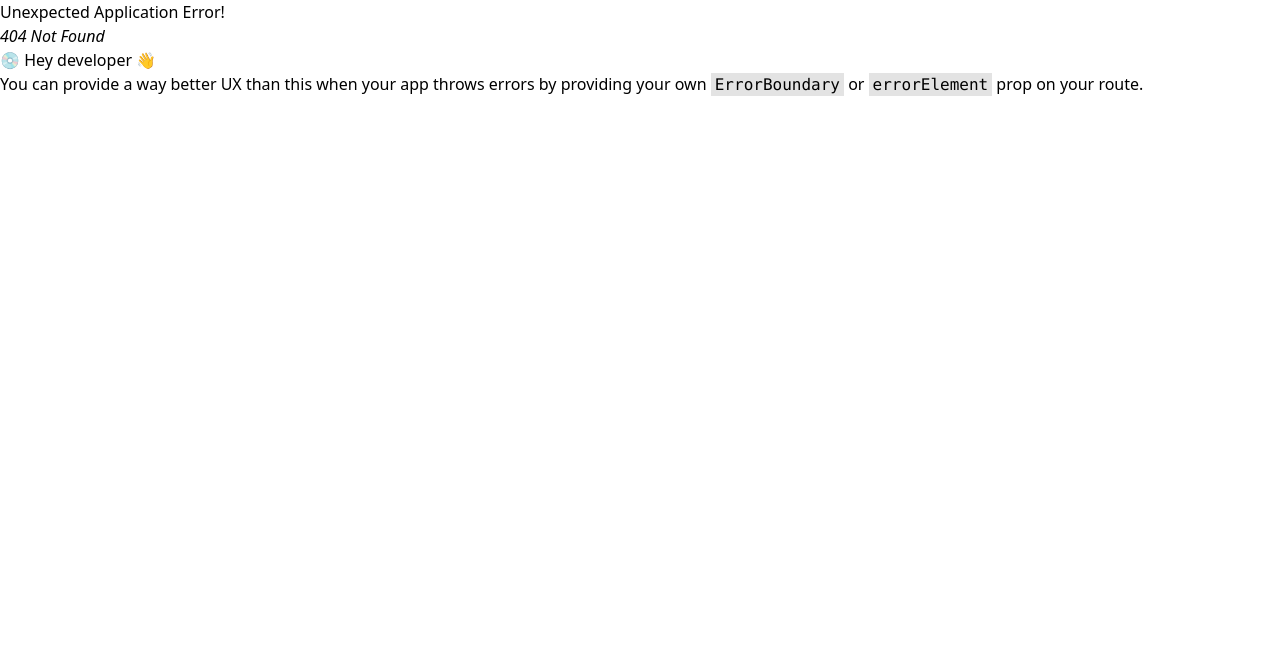
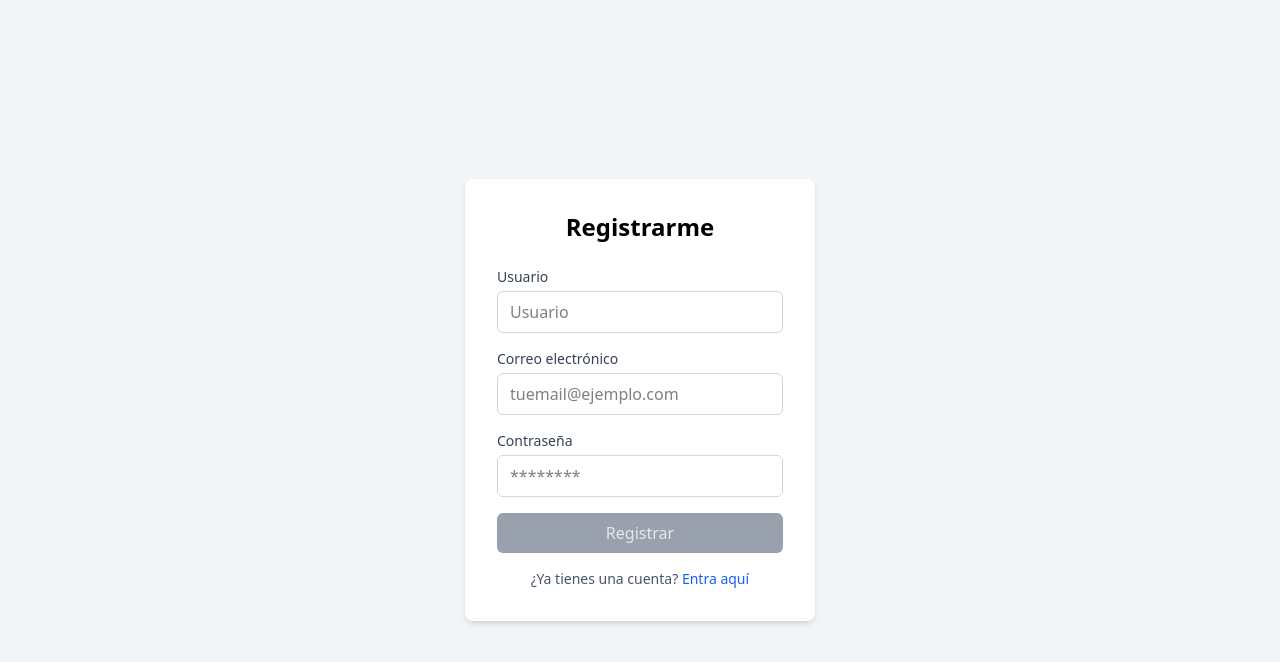
Before and after one commit to SebastianGit110/proyecto-distribuidos-front, a React (Vite) app: page /register in a window 1280 px wide. Before the commit this address had no page. Shown: the top 662 px of the page. Built offline with nearby package versions, Linux system fonts and the light colour scheme.

Commit message:
auth y subjects desde api

```diff
--- a/package.json
+++ b/package.json
@@ -11,6 +11,7 @@
   },
   "dependencies": {
     "@tailwindcss/vite": "^4.1.13",
+    "axios": "^1.12.2",
     "react": "^18.2.0",
     "react-dom": "^18.2.0",
     "react-router-dom": "^7.6.0",
--- /dev/null
+++ b/src/api/index.ts
@@ -0,0 +1,44 @@
+import axios from "axios";
+import { LoginI, SignupI } from "../types";
+
+export const register = async (body: SignupI) =>
+  await axios.post(
+    `https://proyectodistribuidosfastapimongodbia-production.up.railway.app/auth/signup`,
+    body,
+    {
+      headers: {
+        "Content-Type": "application/json",
+      },
+    }
+  );
+
+export const login = async (body: LoginI) => {
+  const params = new URLSearchParams();
+  params.append("username", body.username);
+  params.append("password", body.password);
+
+  return await axios.post(
+    `https://proyectodistribuidosfastapimongodbia-production.up.railway.app/auth/login`,
+    params,
+    {
+      headers: {
+        "Content-Type": "application/x-www-form-urlencoded",
+      },
+    }
+  );
+};
+
+export const getSubjects = async () => {
+  const token = localStorage.getItem("token");
+
+  console.log("EL TOKEN A ENVIAR EN GETSUBJECTS ES", token);
+
+  return await axios.get(
+    "https://proyectodistribuidosfastapimongodbia-production.up.railway.app/subjects/",
+    {
+      headers: {
+        Authorization: `Bearer ${token}`,
+      },
+    }
+  );
+};
--- a/src/auth/Login.tsx
+++ b/src/auth/Login.tsx
@@ -1,4 +1,44 @@
+import { useNavigate } from "react-router-dom";
+import { LoginI } from "../types";
+import { useState } from "react";
+import { login } from "../api";
+
 export const Login = () => {
+  const navigate = useNavigate();
+
+  const [formData, setFormData] = useState<LoginI>({
+    username: "",
+    password: "",
+  });
+
+  const handleOnChange = (e: React.ChangeEvent<HTMLInputElement>) => {
+    const { name, value } = e.target;
+    setFormData((prev) => ({
+      ...prev,
+      [name]: value,
+    }));
+  };
+
+  const handleLogin = async () => {
+    try {
+      console.log("LA DATA AL LOGUEARME ES", formData);
+      const response = await login(formData);
+
+      localStorage.setItem('token', response.data.access_token)
+
+      console.log("LA RESPUESTA AL LOGUEARME ES", response);
+
+      navigate('/home')
+    } catch (error) {
+      console.log("ERROR AL LOGUEARME", error);
+      alert("Hubo un error al loguearme");
+    }
+  };
+
+  const handleRegister = () => {
+    navigate("/register");
+  };
+
   return (
     <div className="flex items-center justify-center min-h-screen bg-gray-100">
       <div className="bg-white p-8 rounded-lg shadow-md w-[350px]">
@@ -7,12 +47,14 @@ export const Login = () => {
         <div className="space-y-4">
           <div>
             <label className="block text-sm font-medium text-gray-700 mb-1">
-              Correo electrónico
+              Usuario
             </label>
             <input
-              type="email"
-              placeholder="tuemail@ejemplo.com"
+              type="text"
+              name='username'
+              placeholder="Usuario"
               className="w-full px-3 py-2 border border-gray-300 rounded-md focus:outline-none focus:ring focus:ring-blue-300"
+              onChange={handleOnChange}
             />
           </div>
 
@@ -22,14 +64,28 @@ export const Login = () => {
             </label>
             <input
               type="password"
+              name='password'
               placeholder="********"
               className="w-full px-3 py-2 border border-gray-300 rounded-md focus:outline-none focus:ring focus:ring-blue-300"
+              onChange={handleOnChange}
             />
           </div>
 
-          <button className="w-full bg-blue-600 text-white py-2 rounded-md hover:bg-blue-700 transition">
+          <button
+            className="w-full bg-blue-600 text-white py-2 rounded-md hover:bg-blue-700 transition"
+            onClick={handleLogin}
+          >
             Entrar
           </button>
+          <p className="text-sm text-center text-gray-600">
+            ¿No estás registrado?{" "}
+            <span
+              onClick={handleRegister}
+              className="text-blue-600 hover:underline cursor-pointer"
+            >
+              Regístrate aquí
+            </span>
+          </p>
         </div>
       </div>
     </div>
--- /dev/null
+++ b/src/auth/Register.tsx
@@ -0,0 +1,142 @@
+import { useState } from "react";
+import { useNavigate } from "react-router-dom";
+import { SignupI } from "../types";
+import { register } from "../api";
+
+export const Register = () => {
+  const navigate = useNavigate();
+
+  const [formData, setFormData] = useState<SignupI>({
+    username: "",
+    email: "",
+    password_hash: "",
+    created_at: new Date(),
+  });
+
+  // Para mostrar mensaje/borde solo después de que el usuario interactúe
+  const [passwordTouched, setPasswordTouched] = useState(false);
+
+  const handleOnChange = (e: React.ChangeEvent<HTMLInputElement>) => {
+    const { name, value } = e.target;
+    setFormData((prev) => ({
+      ...prev,
+      [name]: value,
+    }));
+  };
+
+  const handlePasswordBlur = () => {
+    setPasswordTouched(true);
+  };
+
+  // Validaciones derivadas del estado actual
+  const isPasswordTooShort = formData.password_hash.length < 8;
+  const isUsernameEmpty = formData.username.trim() === "";
+  const isEmailEmpty = formData.email.trim() === "";
+
+  // Form inválido si falta algo o la contraseña es muy corta
+  const isFormInvalid = isPasswordTooShort || isUsernameEmpty || isEmailEmpty;
+
+  const handleRegister = async () => {
+    // doble chequeo en submit (por seguridad)
+    if (isFormInvalid) return;
+
+    try {
+      console.log("LA DATA A ENVIAR ES", formData);
+      const response = await register(formData);
+      console.log("LA RESPUESTA AL REGISTRARME ES", response);
+      navigate("/login");
+    } catch (error) {
+      console.error("Error al registrarse:", error);
+      alert("Hubo un error al registrarse");
+    }
+  };
+
+  const handleLogin = () => {
+    navigate("/login");
+  };
+
+  return (
+    <div className="flex items-center justify-center min-h-screen bg-gray-100">
+      <div className="bg-white p-8 rounded-lg shadow-md w-[350px]">
+        <h2 className="text-2xl font-bold text-center mb-6">Registrarme</h2>
+
+        <div className="space-y-4">
+          <div>
+            <label className="block text-sm font-medium text-gray-700 mb-1">
+              Usuario
+            </label>
+            <input
+              name="username"
+              type="text"
+              placeholder="Usuario"
+              value={formData.username}
+              onChange={handleOnChange}
+              className="w-full px-3 py-2 border border-gray-300 rounded-md focus:outline-none focus:ring focus:ring-blue-300"
+            />
+          </div>
+
+          <div>
+            <label className="block text-sm font-medium text-gray-700 mb-1">
+              Correo electrónico
+            </label>
+            <input
+              name="email"
+              type="email"
+              placeholder="tuemail@ejemplo.com"
+              value={formData.email}
+              onChange={handleOnChange}
+              className="w-full px-3 py-2 border border-gray-300 rounded-md focus:outline-none focus:ring focus:ring-blue-300"
+            />
+          </div>
+
+          <div>
+            <label className="block text-sm font-medium text-gray-700 mb-1">
+              Contraseña
+            </label>
+            <input
+              name="password_hash"
+              type="password"
+              placeholder="********"
+              value={formData.password_hash}
+              onChange={handleOnChange}
+              onBlur={handlePasswordBlur}
+              className={`w-full px-3 py-2 border rounded-md focus:outline-none focus:ring ${
+                isPasswordTooShort && passwordTouched
+                  ? "border-red-500 focus:ring-red-300"
+                  : "border-gray-300 focus:ring-blue-300"
+              }`}
+            />
+            {isPasswordTooShort && passwordTouched && (
+              <p className="text-red-500 text-sm mt-1">
+                La contraseña debe tener al menos 8 caracteres
+              </p>
+            )}
+          </div>
+
+          <button
+            type="button"
+            onClick={handleRegister}
+            disabled={isFormInvalid}
+            className={`w-full py-2 rounded-md transition ${
+              isFormInvalid
+                ? "bg-gray-400 text-gray-200 cursor-not-allowed"
+                : "bg-blue-600 text-white hover:bg-blue-700"
+            }`}
+          >
+            Registrar
+          </button>
+
+          <p className="text-sm text-center text-gray-600">
+            ¿Ya tienes una cuenta?{" "}
+            <span
+              onClick={handleLogin}
+              className="text-blue-600 hover:underline cursor-pointer"
+            >
+              Entra aquí
+            </span>
+          </p>
+        </div>
+      </div>
+    </div>
+  );
+};
--- a/src/components/HomePage.tsx
+++ b/src/components/HomePage.tsx
@@ -1,21 +1,37 @@
-import { subjects } from "../data/exampleData";
+import { useEffect, useState } from "react";
 import { Header } from "./Header";
 import { Subject } from "./Subject";
+import { getSubjects } from "../api";
+import { SubjectsProps } from "../types";
+import { getRandomColor } from "../utils/randomColor";
 
 function HomePage() {
+  const [subjects, setSubjects] = useState<SubjectsProps[]>([]);
+
+  useEffect(() => {
+    const fetchData = async () => {
+      const response = await getSubjects();
+
+      setSubjects(response.data);
+      console.log("AL CARGAR LAS ASIGNATURAS", response);
+    };
+
+    fetchData();
+  }, []);
+
   return (
     <div className="flex justify-center">
       <div className="w-full">
         <Header />
 
         <div className="flex gap-[20px] flex-wrap justify-center items-center content-center">
-          {subjects.map(({ subject_id, name, notesLength, color }) => (
+          {subjects.map(({ id, name, notas_count }) => (
             <Subject
-              key={subject_id}
-              subject_id={subject_id}
+              key={id}
+              id={id}
               name={name}
-              notesLength={notesLength}
-              color={color}
+              notas_count={notas_count}
+              color={getRandomColor()}
             />
           ))}
         </div>
--- a/src/components/Subject.tsx
+++ b/src/components/Subject.tsx
@@ -4,9 +4,9 @@ import { CalendarIcon, DeleteIcon, EditIcon } from "../utils/Icons";
 import { SubjectsProps } from "../types";
 
 export const Subject = ({
-  subject_id,
+  id,
   name,
-  notesLength,
+  notas_count,
   color,
 }: SubjectsProps) => {
   const navigate = useNavigate();
@@ -15,44 +15,44 @@ export const Subject = ({
   const [isDeleteModalOpen, setIsDeleteModalOpen] = useState(false);
 
   const handleClick = () => {
-    navigate(`/notes/${subject_id}`);
+    navigate(`/notes/${id}`);
   };
 
   const handleEdit = (
     e: React.MouseEvent<SVGSVGElement, MouseEvent>,
-    subject_id: string
+    id: string
   ) => {
     e.stopPropagation();
     setIsEditModalOpen(true);
-    console.log("EDITANDO", subject_id);
+    console.log("EDITANDO", id);
   };
 
   const handleDelete = (
     e: React.MouseEvent<SVGSVGElement, MouseEvent>,
-    subject_id: string
+    id: string
   ) => {
     e.stopPropagation();
     setIsDeleteModalOpen(true);
-    console.log("Eliminando", subject_id);
+    console.log("Eliminando", id);
   };
 
   return (
     <>
       <div
-        className="relative w-1/4 p-6 rounded-xl flex items-center justify-between
+        className="relative w-[27%] h-28 p-6 rounded-xl flex items-center justify-between
         border border-gray-300 shadow-sm bg-[#FFFBF4]
         transition-transform duration-200 hover:shadow-md hover:scale-[1.02] hover:border-gray-400 cursor-pointer"
         onClick={handleClick}
       >
         <div className="absolute top-2 right-2 flex gap-2">
-          <EditIcon handleEdit={(e) => handleEdit(e, subject_id)} />
-          <DeleteIcon handleDelete={(e) => handleDelete(e, subject_id)} />
+          <EditIcon handleEdit={(e) => handleEdit(e, id)} />
+          <DeleteIcon handleDelete={(e) => handleDelete(e, id)} />
         </div>
 
         <CalendarIcon color={color!} />
         <div className="flex-1 text-center">
           <p className="font-semibold text-lg">{name}</p>
-          <p className="text-sm text-gray-700">Notas: {notesLength}</p>
+          <p className="text-sm text-gray-700">Notas: {notas_count}</p>
         </div>
       </div>
 
--- a/src/components/notes/Notes.tsx
+++ b/src/components/notes/Notes.tsx
@@ -1,10 +1,14 @@
 import { useNavigate, useParams } from "react-router-dom";
 import { notes } from "../../data/exampleData";
 import Note from "./Note";
+import { AddSubject } from "../../utils/Icons";
+import { useState } from "react";
 
 function Notes() {
   const navigate = useNavigate();
   const { subject_id } = useParams();
+
+  const [open, setOpen] = useState(false);
 
   return (
     <div className="px-20 py-5">
@@ -17,6 +21,16 @@ function Notes() {
         >
           Volver
         </button>
+
+        <button
+          onClick={() => setOpen(true)}
+          className="flex items-center gap-2 rounded-md bg-[#d86d38] p-2 text-white hover:bg-[#b95528] transition"
+        >
+          <AddSubject />
+          Nueva Materia
+        </button>
+
+        {open && <Modal onClose={() => setOpen(false)} />}
       </div>
 
       <div className="grid grid-cols-3 gap-4">
@@ -29,3 +43,35 @@ function Notes() {
 }
 
 export default Notes;
+
+const Modal = ({ onClose }: { onClose: () => void }) => {
+  return (
+    <div className="fixed inset-0 flex items-center justify-center bg-black/50 backdrop-blur-sm z-50">
+      <div className="bg-white rounded-xl shadow-lg p-6 w-[400px]">
+        <h3 className="text-xl font-semibold mb-4">Agregar Nota</h3>
+
+        {/* Formulario */}
+        <div className="flex flex-col gap-4">
+          <input
+            type="text"
+            placeholder="Nombre de la materia"
+            className="border rounded-md p-2 focus:outline-none focus:ring-2 focus:ring-[#d86d38]"
+          />
+          <button
+            type="submit"
+            className="bg-[#d86d38] text-white rounded-md py-2 hover:bg-[#b95528] transition"
+          >
+            Guardar
+          </button>
+        </div>
+
+        <button
+          onClick={onClose}
+          className="mt-4 text-sm text-gray-500 hover:text-gray-700"
+        >
+          Cancelar
+        </button>
+      </div>
+    </div>
+  );
+};
--- a/src/data/exampleData.ts
+++ b/src/data/exampleData.ts
@@ -1,44 +1,4 @@
-import { SubjectsProps, NotesProps } from "../types";
-import { getRandomColor } from "../utils/randomColor";
-
-export const subjects: SubjectsProps[] = [
-  {
-    subject_id: "1",
-    name: "Matemáticas",
-    notesLength: 5,
-    color: getRandomColor(),
-  },
-  {
-    subject_id: "2",
-    name: "Historia",
-    notesLength: 3,
-    color: getRandomColor(),
-  },
-  {
-    subject_id: "3",
-    name: "Lengua",
-    notesLength: 4,
-    color: getRandomColor(),
-  },
-  {
-    subject_id: "4",
-    name: "Inglés",
-    notesLength: 2,
-    color: getRandomColor(),
-  },
-  {
-    subject_id: "5",
-    name: "Física",
-    notesLength: 6,
-    color: getRandomColor(),
-  },
-  {
-    subject_id: "6",
-    name: "Química",
-    notesLength: 3,
-    color: getRandomColor(),
-  },
-];
+import { NotesProps } from "../types";
 
 export const notes: NotesProps[] = [
   {
--- a/src/routes/MainRoutes.tsx
+++ b/src/routes/MainRoutes.tsx
@@ -4,17 +4,19 @@ import HomePage from "../components/HomePage";
 import Notes from "../components/notes/Notes";
 import NoteContent from "../components/notes/NoteContent";
 import { Login } from "../auth/Login";
+import { Register } from "../auth/Register";
 
 export const MainRoutes: RouteObject[] = [
   {
     path: "/",
     element: <App />,
     children: [
-      { path: "", element: <Navigate to={"home"} /> },
+      { path: "", element: <Navigate to={"login"} /> },
+      { path: "login", element: <Login /> },
+      { path: "register", element: <Register /> },
       { path: "home", element: <HomePage /> },
       { path: "notes/:subject_id", element: <Notes /> },
       { path: "note", element: <NoteContent /> },
-      { path: "login", element: <Login /> },
     ],
   },
 ];
```
Also changed, not shown: src/types/index.ts (+14 -2 lines), 1 other file (tests, documents, lock files or other folders).
